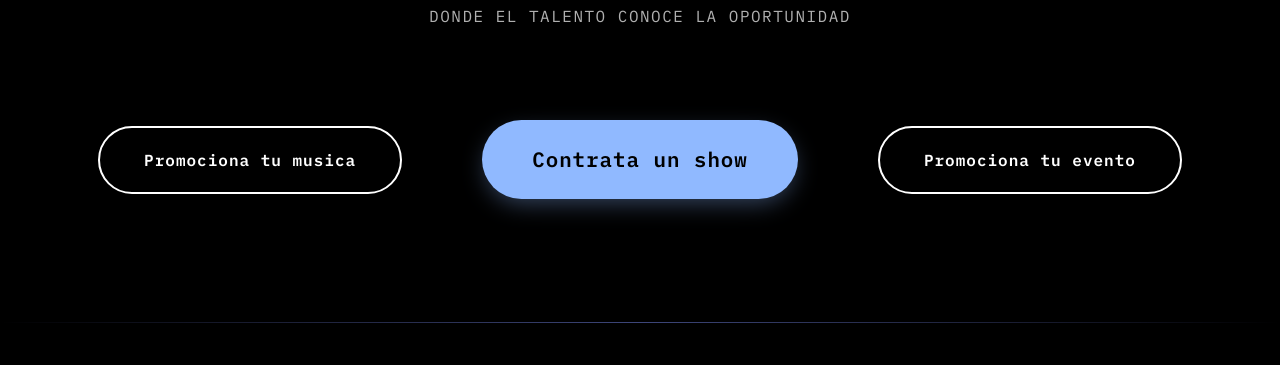
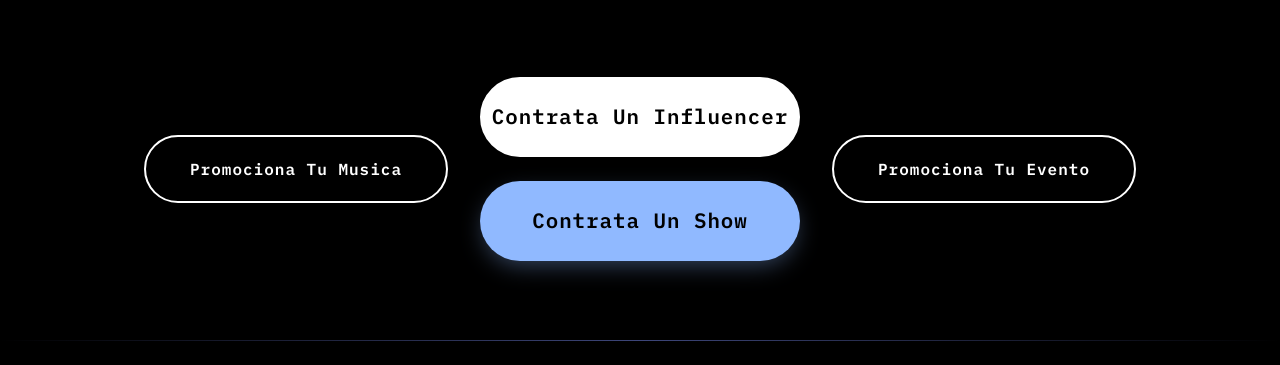
Before and after one commit to AbrahamThomasJ/danielBossWeb, a plain HTML site: page index.html in a window 1280 px wide. Shown: the part 397-762 px from the top of the page. Drawn offline with nearby package versions, Linux system fonts and the light colour scheme.

Commit message:
feat: add influencer CTA button and implement responsive quadrilateral button layout

```diff
--- a/index.html
+++ b/index.html
@@ -66,9 +66,10 @@
                         <span class="title-line subtitle">DONDE EL TALENTO CONOCE LA OPORTUNIDAD</span>
                     </h1>
                     <div class="hero-actions">
-                        <button class="btn btn-primary large cta-main btn-principal">Contrata un show</button>
-                        <button class="btn btn-secondary cta-secondary-1">Promociona tu musica</button>
-                        <button class="btn btn-secondary cta-secondary-2">Promociona tu evento</button>
+                        <button class="btn btn-secondary cta-influencer">Contrata un Influencer</button>
+                        <button class="btn btn-primary large cta-main btn-principal">Contrata Un Show</button>
+                        <button class="btn btn-secondary cta-secondary-1">Promociona Tu Musica</button>
+                        <button class="btn btn-secondary cta-secondary-2">Promociona Tu Evento</button>
                     </div>
                 </div>
             </div>
--- a/styles.css
+++ b/styles.css
@@ -147,6 +147,7 @@ body {
 }
 
 /* Buttons - Elegant Style */
+/* Buttons - Elegant Style */
 .btn-primary, .btn-secondary {
   padding: 14px 28px;
   border-radius: 50px;
@@ -156,6 +157,7 @@ body {
   font-size: 1rem;
   letter-spacing: 0.5px;
   text-decoration: none; /* Remove underline from link-buttons */
+  text-transform: capitalize; /* Capitalize each word */
 }
 
 .btn-primary {
@@ -231,9 +233,9 @@ body {
 
 /* Hero Section - Centered Elegant Layout */
 .hero {
-  min-height: 70vh; /* Reduced min-height to move content up */
+  min-height: 55vh; /* Moved hero section further up */
   display: flex;
-  align-items: center;
+  align-items: flex-start; /* Align content to the top */
   padding: 0 var(--space-xl);
   padding-top: 80px; /* Account for fixed header */
   background: var(--color-background);
@@ -296,23 +298,70 @@ body {
 .hero-actions {
   width: 100%;
   display: flex;
-  gap: 2rem;
+  flex-direction: column; /* Mobile-first: stack buttons vertically */
+  gap: 1.5rem; /* Spacing for mobile */
   align-items: center;
-  justify-content: space-evenly;
-  flex-wrap: wrap;
+  justify-content: center;
   margin-top: var(--space-xl);
 }
 
+/* New button style */
+.btn.cta-influencer {
+    background-color: #FFFFFF;
+    color: #000000;
+    border: 2px solid #FFFFFF;
+    order: 1; /* Position in mobile */
+    /* Size will be controlled by the grid on desktop */
+}
+
+.btn.cta-influencer:hover {
+    background-color: #000000;
+    border-color: #FFFFFF; /* White border on hover */
+    color: #FFFFFF;
+}
+
+/* Desktop Grid Layout (Quadrilateral Shape) */
+@media (min-width: 769px) {
+    .hero-actions {
+        display: grid;
+        grid-template-columns: 1fr auto 1fr; /* Three columns for alignment */
+        grid-template-rows: auto auto; /* Two rows for the buttons */
+        gap: 1.5rem 2rem; /* Row gap and Column gap */
+        align-items: center; /* Vertical alignment */
+        justify-items: center; /* Horizontal alignment */
+    }
+
+    /* Place buttons in the grid */
+    .cta-influencer { grid-area: 1 / 2 / 2 / 3; } /* Top-center */
+    .cta-main { grid-area: 2 / 2 / 3 / 3; }       /* Bottom-center */
+    .cta-secondary-1 { grid-area: 1 / 1 / 3 / 2; justify-self: end; } /* Middle-left */
+    .cta-secondary-2 { grid-area: 1 / 3 / 3 / 4; justify-self: start; } /* Middle-right */
+
+    /* Ensure the two central buttons have the same size */
+    .cta-influencer,
+    .cta-main {
+        width: 320px; /* Explicit width for consistency */
+        height: 80px; /* Reduced height for desktop */
+        font-size: 1.3rem !important;
+        box-sizing: border-box; /* Include padding in width */
+        display: flex; /* Use flexbox for alignment */
+        justify-content: center; /* Center text horizontally */
+        align-items: center; /* Center text vertically */
+        text-align: center;
+        padding: 0 !important; /* Reset padding to rely on flexbox alignment */
+    }
+}
+
 .cta-main {
-    order: 2;
+    order: 2; /* Position in mobile */
 }
 
 .cta-secondary-1 {
-    order: 1;
+    order: 3; /* Position in mobile */
 }
 
 .cta-secondary-2 {
-    order: 3;
+    order: 4; /* Position in mobile */
 }
 
 .hero-visual {
```
Also changed, not shown: 1 other file.
